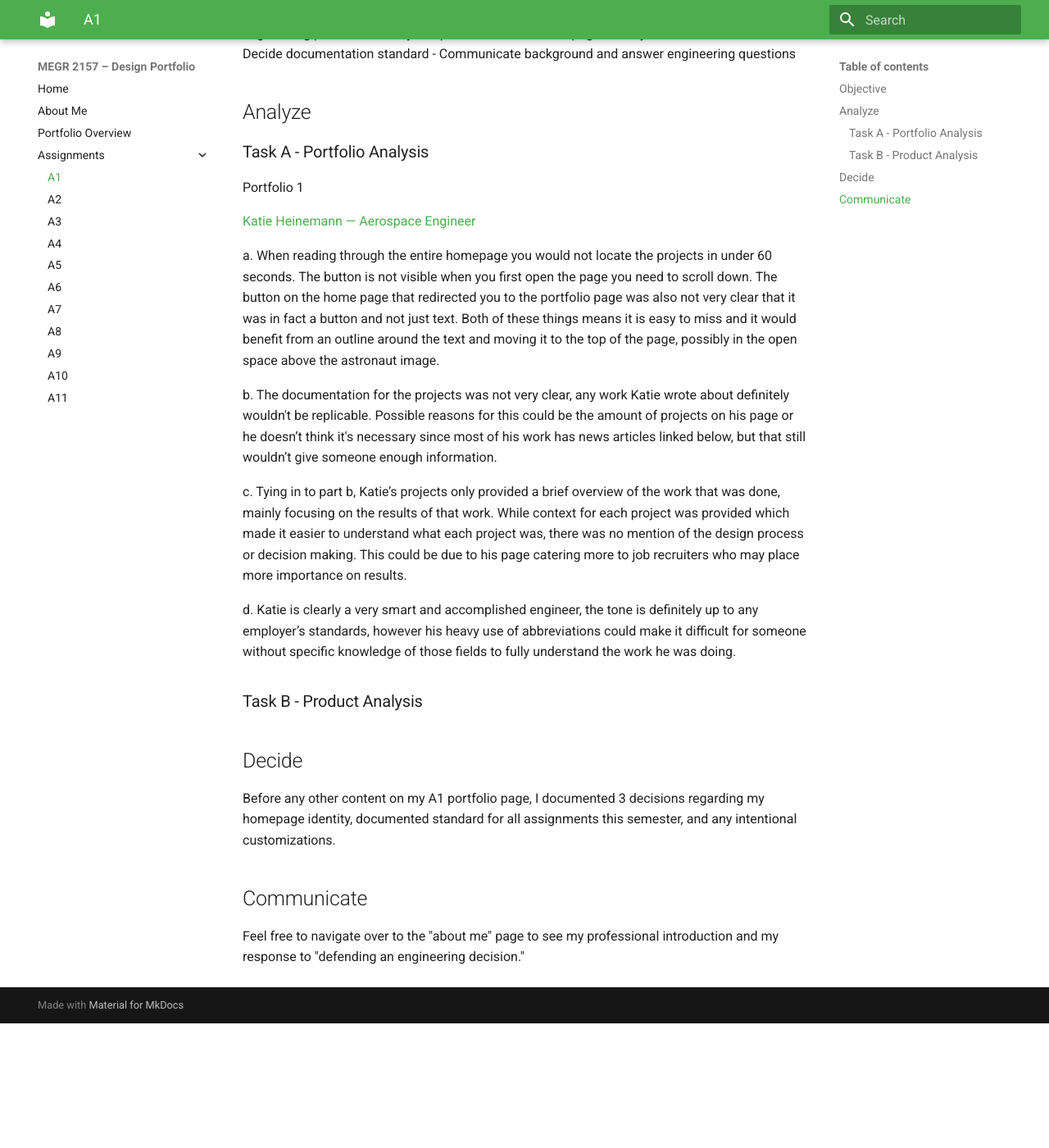
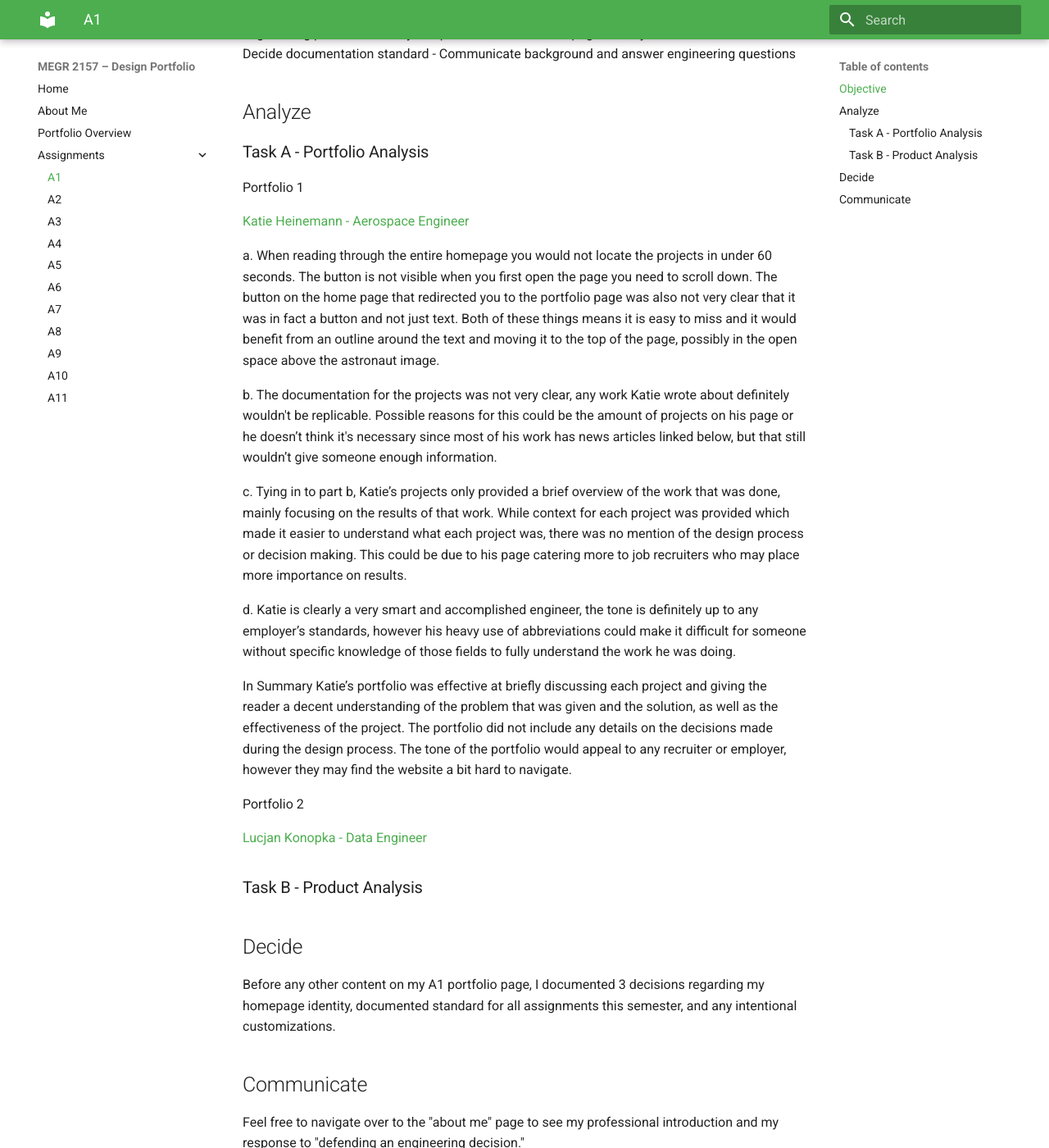
Before and after one commit to max-idhammar/Idhammar-MEGR2156-Portfolio, an MkDocs documentation site: the page built from docs/assignments/A01/index.md, in a window 1280 px wide and 1400 px high, scrolled down 726 px. Shown: the whole window at 82% size. Built offline with MkDocs 1.6.1 and Material for MkDocs 9.7.7, drawn with Linux system fonts in a browser that asks for light colours; before the commit the page ends 1974 px from its top, so only the background shows below that.

Commit message:
Revise portfolio analysis for clarity and formatting
Updated text formatting and improved clarity in portfolio analysis.

```diff
--- a/docs/assignments/A01/index.md
+++ b/docs/assignments/A01/index.md
@@ -23,7 +23,7 @@ To create a portfolio of my engineering design decisions in MEGR 2156.
 
 Portfolio 1
 
-[Katie Heinemann — Aerospace Engineer](https://katieheinemann.space/portfolio.html)
+[Katie Heinemann - Aerospace Engineer](https://katieheinemann.space/portfolio.html)
 
 a. When reading through the entire homepage you would not locate the projects in under 60 seconds. The button is not visible when you first open the page you need to scroll down. The button on the home page that redirected you to the portfolio page was also not very clear that it was in fact a button and not just text. Both of these things means it is easy to miss and it would benefit from an outline around the text and moving it to the top of the page, possibly in the open space above the astronaut image.
 
@@ -32,6 +32,13 @@ b. The documentation for the projects was not very clear, any work Katie wrote a
 c. Tying in to part b, Katie’s projects only provided a brief overview of the work that was done, mainly focusing on the results of that work. While context for each project was provided which made it easier to understand what each project was, there was no mention of the design process or decision making. This could be due to his page catering more to job recruiters who may place more importance on results.
 
 d. Katie is clearly a very smart and accomplished engineer, the tone is definitely up to any employer’s standards, however his heavy use of abbreviations could make it difficult for someone without specific knowledge of those fields to fully understand the work he was doing.
+
+In Summary Katie’s portfolio was effective at briefly discussing each project and giving the reader a decent understanding of the problem that was given and the solution, as well as the effectiveness of the project. The portfolio did not include any details on the decisions made during the design process. The tone of the portfolio would appeal to any recruiter or employer, however they may find the website a bit hard to navigate.
+
+Portfolio 2
+
+[Lucjan Konopka - Data Engineer](https://github.com/lucjankonopka/portfolio)
+
 
 
 ###Task B - Product Analysis
```
